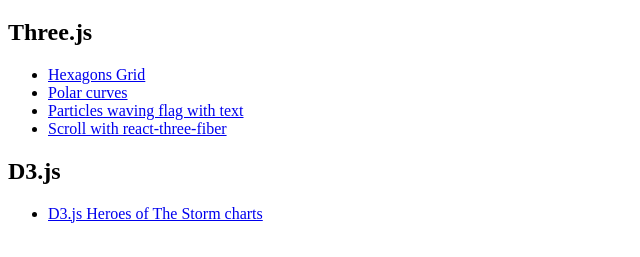
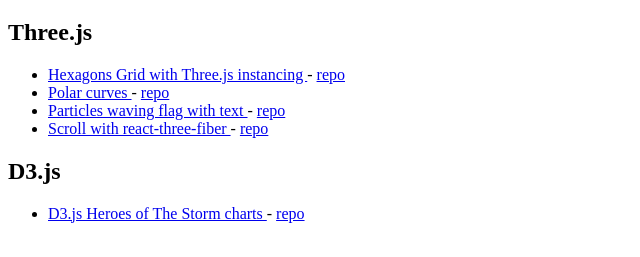
Before and after one commit to flytaly/flytaly.github.io, a plain HTML site: page index.html in a window 1280 px wide. Shown: the part 61-318 px from the top of the page, without its empty margins (0-640 px from the left). Drawn offline with Linux system fonts and the light colour scheme.

Commit message:
Add links to repositories

```diff
--- a/index.html
+++ b/index.html
@@ -12,23 +12,31 @@
     <ul>
       <li>
         <a href="https://flytaly.github.io/hexagons/">
-          Hexagons Grid
+          Hexagons Grid with Three.js instancing
         </a>
+        -
+        <a href="https://github.com/flytaly/hexagons">repo</a>
       </li>
       <li>
         <a href="https://flytaly.github.io/polar-curves/">
           Polar curves
         </a>
+        -
+        <a href="https://github.com/flytaly/polar-curves">repo</a>
       </li>
       <li>
         <a href="https://flytaly.github.io/particles-text/">
           Particles waving flag with text
         </a>
+        -
+        <a href="https://github.com/flytaly/particles-text">repo</a>
       </li>
       <li>
         <a href="https://flytaly.github.io/react-three-scroll">
           Scroll with react-three-fiber
         </a>
+        -
+        <a href="https://github.com/flytaly/react-three-scroll">repo</a>
       </li>
     </ul>
     <h2>D3.js</h2>
@@ -37,6 +45,8 @@
         <a href="https://flytaly.github.io/hots-charts/">
           D3.js Heroes of The Storm charts
         </a>
+        -
+        <a href="https://github.com/flytaly/hots-charts">repo</a>
       </li>
     </ul>
   </body>
```
